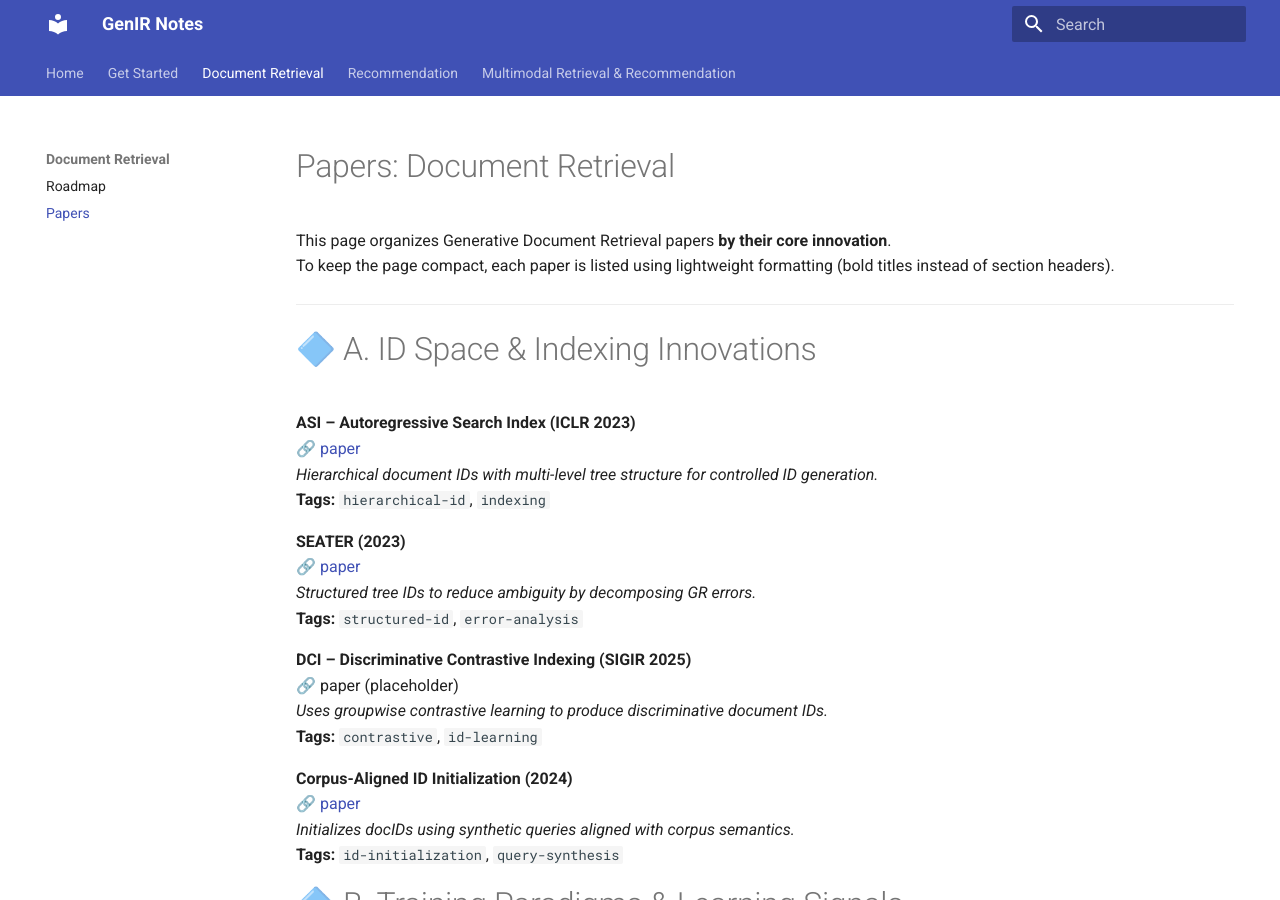
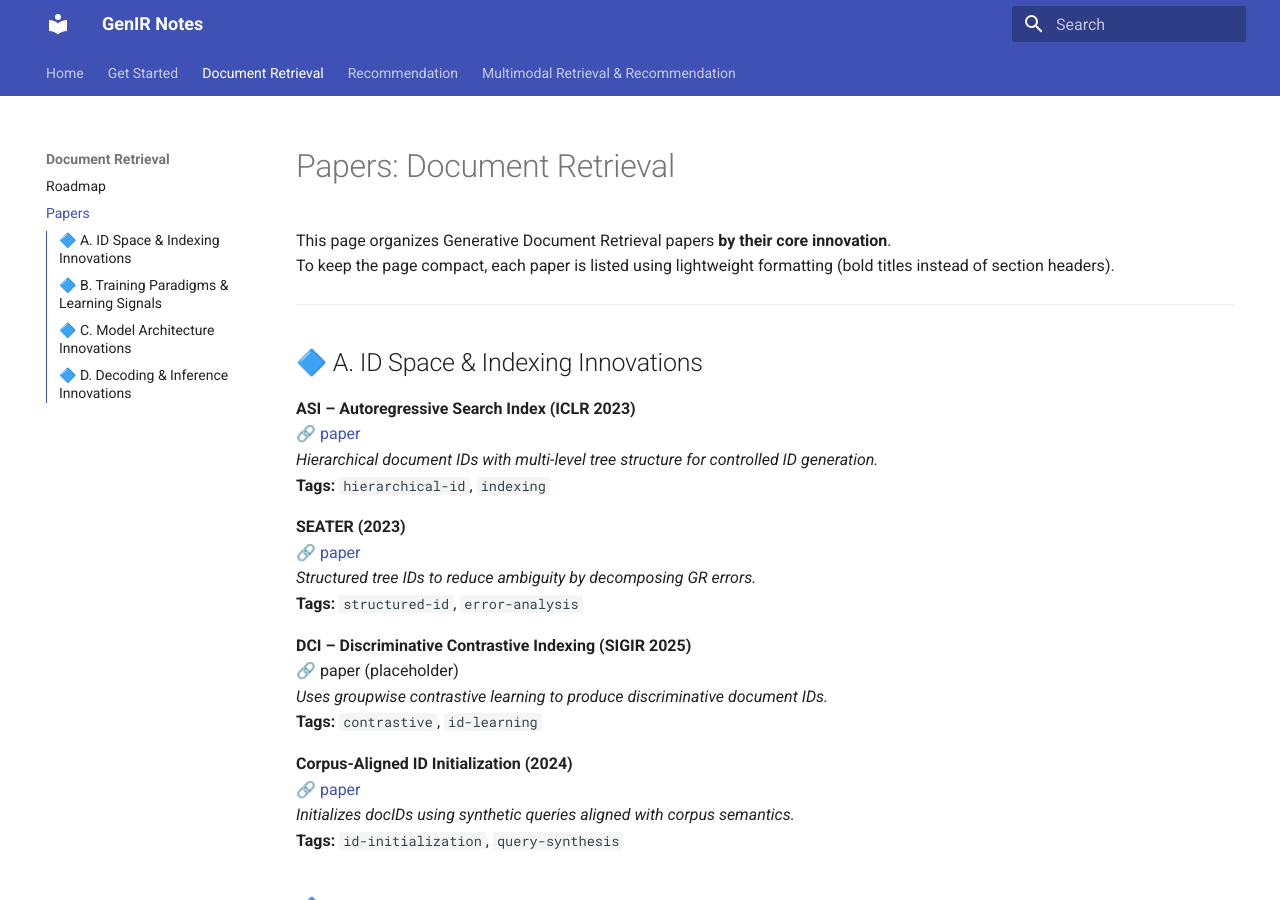
Before and after one commit to GenIR-notes/genir-notes, an MkDocs documentation site: the page built from docs/document_retrieval/papers.md, in a window 1280 px wide and 900 px high. Built offline with MkDocs 1.6.1 and Material for MkDocs 9.7.7, drawn with Linux system fonts in a browser that asks for light colours.

Commit message:
Update papers.md

```diff
--- a/docs/document_retrieval/papers.md
+++ b/docs/document_retrieval/papers.md
@@ -5,7 +5,7 @@ To keep the page compact, each paper is listed using lightweight formatting (bol
 
 ---
 
-# 🔷 A. ID Space & Indexing Innovations
+## 🔷 A. ID Space & Indexing Innovations
 
 **ASI – Autoregressive Search Index (ICLR 2023)**
 🔗 [paper](https://arxiv.org/abs/2204.10628)
@@ -29,7 +29,7 @@ To keep the page compact, each paper is listed using lightweight formatting (bol
 
 
 
-# 🔷 B. Training Paradigms & Learning Signals
+## 🔷 B. Training Paradigms & Learning Signals
 
 **BM25-Labeled GR Training (2023)**
 🔗 [paper](https://arxiv.org/abs/2307.06961)
@@ -47,7 +47,7 @@ To keep the page compact, each paper is listed using lightweight formatting (bol
 **Tags:** `hybrid-training`, `contrastive`
 
 
-# 🔷 C. Model Architecture Innovations
+## 🔷 C. Model Architecture Innovations
 
 **GENRE (2020)**
 🔗 [paper](https://arxiv.org/abs/2001.09977) · [code](https://github.com/facebookresearch/genre)
@@ -68,7 +68,7 @@ To keep the page compact, each paper is listed using lightweight formatting (bol
 
 ---
 
-# 🔷 D. Decoding & Inference Innovations
+## 🔷 D. Decoding & Inference Innovations
 
 **GR2 – Guided Decoding for GR (ICLR 2023)**
 🔗 [paper](https://arxiv.org/abs/2305.03279)
```
